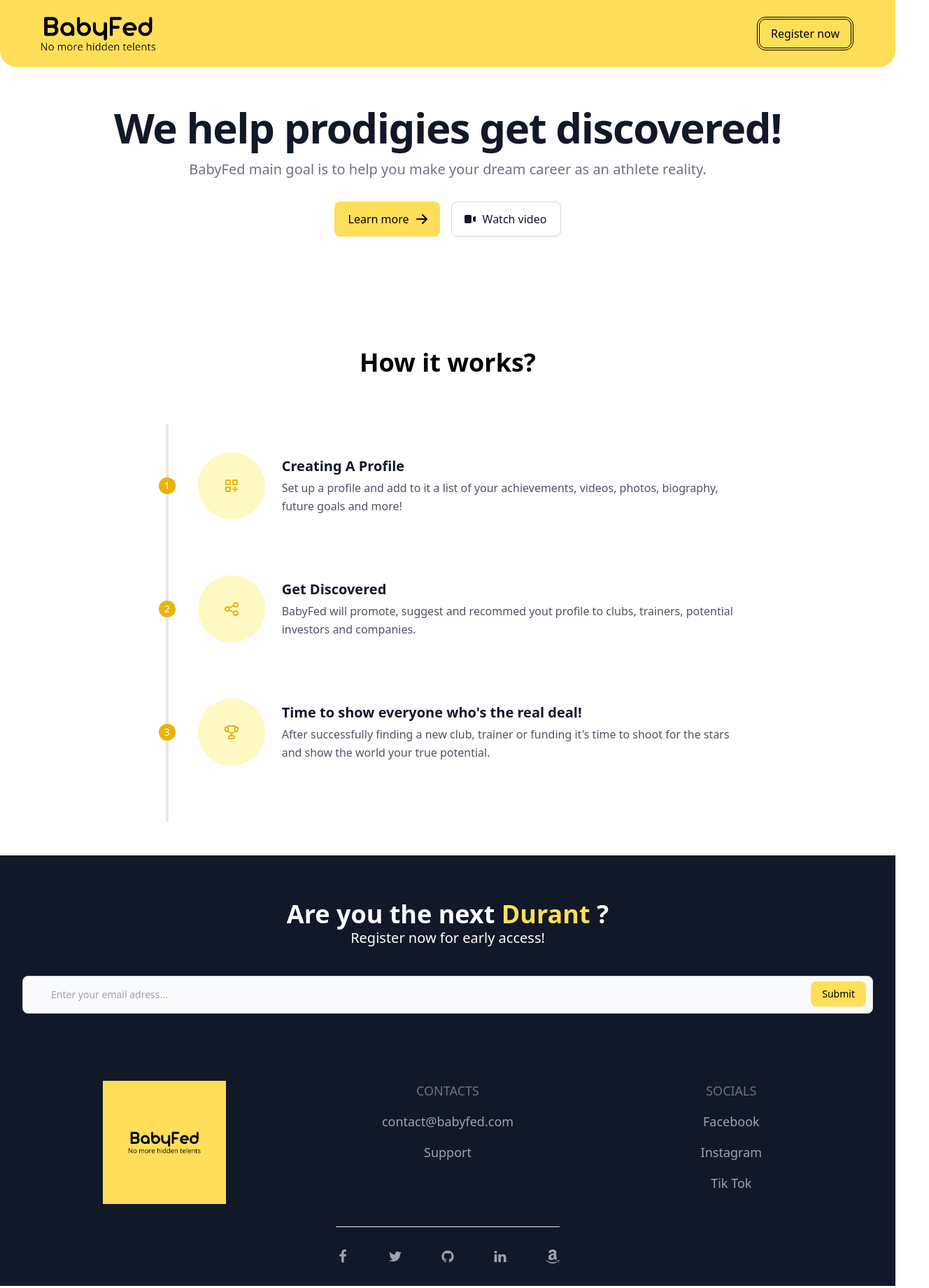
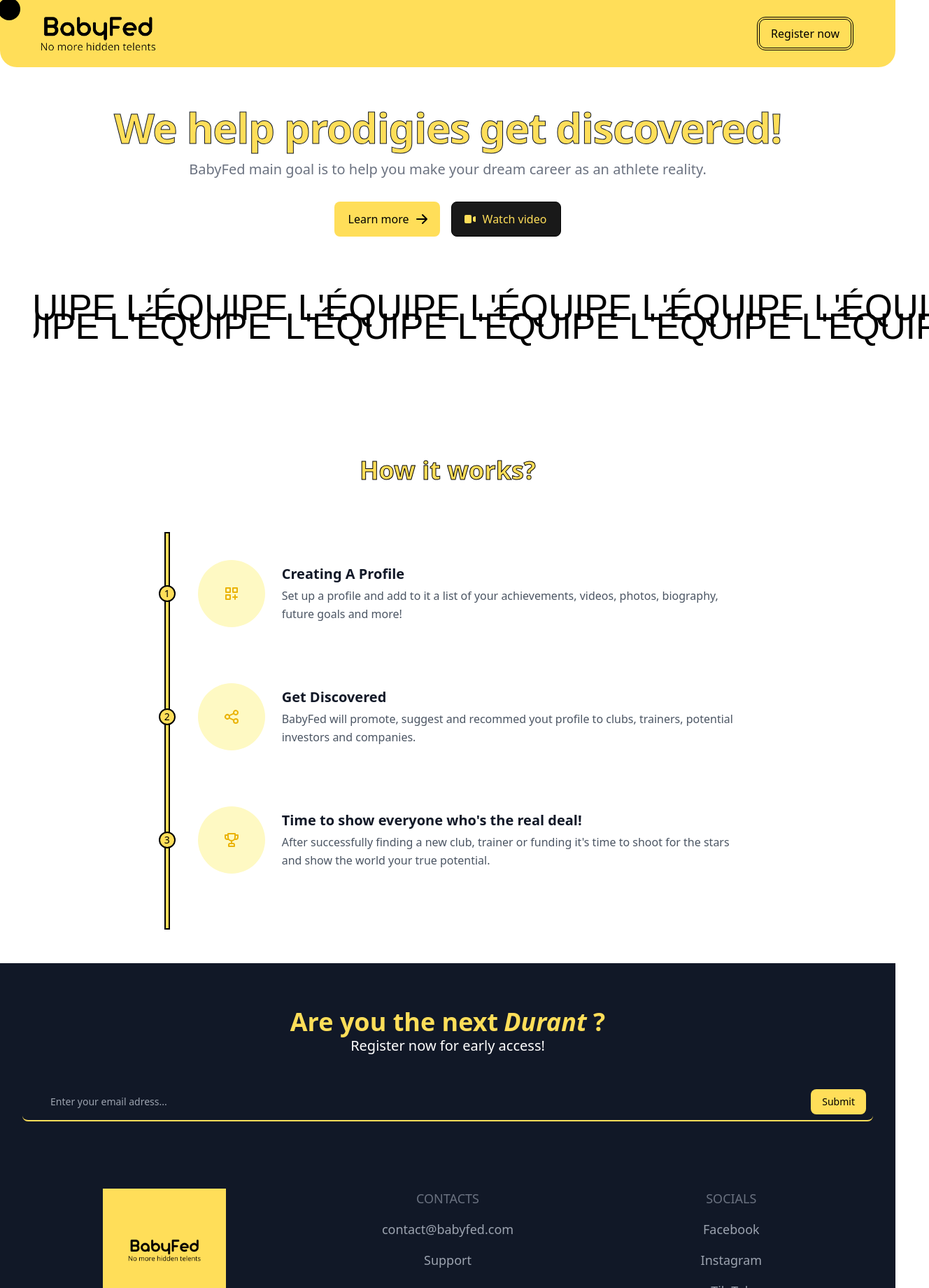
Before and after one commit to alansshots/babyfed, a React (Create React App) app: page / in a window 1280 px wide. Shown: the top 1840 px of the page at 70% size, 1328 px wide, since content can reach past the window. Built offline with nearby package versions, Linux system fonts and the light colour scheme; the HTML template or start-up script is replaced by a standard one.

Commit message:
cursor + visual effects

```diff
--- a/package.json
+++ b/package.json
@@ -11,6 +11,7 @@
     "@testing-library/jest-dom": "^5.16.5",
     "@testing-library/react": "^13.4.0",
     "@testing-library/user-event": "^13.5.0",
+    "framer-motion": "^7.5.3",
     "react": "^18.2.0",
     "react-dom": "^18.2.0",
     "react-icons": "^4.4.0",
--- a/src/App.css
+++ b/src/App.css
@@ -1,3 +1,11 @@
+* {
+   cursor: none;
+}
+
+*:focus {
+   outline: none;
+}
+
 .box {
     margin: 50px;
     border: 2px solid #ffde59;
@@ -11,3 +19,71 @@
     margin-left: 10px;
     padding: 0 10px;
  }
+
+ .strokeme {
+   -webkit-text-fill-color: #ffde59;
+   -webkit-text-stroke: 1px;
+ }
+
+/* Text scroll */
+.text-scroll {
+  color: rgba(var(--clr-primary), 1);
+  display: flex;
+  overflow: hidden;
+  font-family: "Barlow Condensed", sans-serif;
+  font-size: clamp(30px, 5vw, 4vw);
+  font-weight: 300;
+  text-transform: uppercase;
+  width: 100vw;
+}
+.text-scroll p {
+  margin: 0;
+  padding: 0 20px 0 0;
+  white-space: nowrap;
+}
+.text-scroll.text-scroll-ltr {
+  transform: translateY(-50px);
+}
+.text-scroll.text-scroll-ltr p {
+  animation: scroll-ltr 40s infinite linear;
+  color: rgba(var(--clr-primary), 0.25);
+}
+.text-scroll.text-scroll-rtl p {
+  animation: scroll-rtl 40s infinite linear;
+}
+
+/* Animation */
+@keyframes scroll-ltr {
+  0% {
+    transform: translate3d(-100%, 0, 0);
+    visibility: visible;
+  }
+  100% {
+    transform: translate3d(0, 0, 0);
+  }
+}
+@keyframes scroll-rtl {
+  0% {
+    transform: translate3d(0, 0, 0);
+    visibility: visible;
+  }
+  100% {
+    transform: translate3d(-100%, 0, 0);
+  }
+}
+
+
+@keyframes hover {
+  0% {
+    opacity: 0.1;
+    margin: 3px;
+  }
+  50% {
+    opacity: 1;
+    margin: 5px;
+  }
+  100% {
+    opacity: 0.1;
+    margin: 3px;
+  }
+}
--- a/src/App.js
+++ b/src/App.js
@@ -1,4 +1,7 @@
 import './App.css';
+import { useState, useEffect } from 'react';
+import { motion } from "framer-motion"
+
 
 import Navbar from './components/Navbar';
 import About from './components/About';
@@ -7,8 +10,42 @@
 import Footer from './components/Footer';
 
 function App() {
+  const [mousePosition, setMousePosition] = useState({
+    x: 0,
+    y: 0
+  })
+
+  useEffect(() => {
+    const mouseMove = (e) => {
+      setMousePosition({
+        x: e.clientX,
+        y: e.clientY
+      })
+    }
+
+    window.addEventListener('mousemove', mouseMove)
+
+    return () => {
+      window.removeEventListener('mousemove', mouseMove)
+    }
+  }, [])
+
+  const variants = {
+    default: {
+      x: mousePosition.x - 3,
+      y: mousePosition.y - 3,
+      background: '#ffde59',
+      mixBlendMode: 'difference',
+      // color:'#000'
+    },
+  }
+
   return (
     <div className="App">
+      <motion.div
+      variants={variants}
+      animate="default"
+      className='cursor pointer-events-none bg-gray-900 w-[32px] h-[32px] rounded-full z-50 fixed top-0 left-0'></motion.div>
       <Navbar/>
       <About/>
       <Steps/>
--- a/src/components/About.jsx
+++ b/src/components/About.jsx
@@ -1,43 +1,49 @@
 import React from 'react'
-
-import Basketball from '../assets/basketball.gif'
+import { motion } from "framer-motion"
 
 const About = () => {
   return (
-    // <div className='About flex flex-col sm:flex-row justify-between items-center m-5'>
-    //     <div>
-    //       <img src={Basketball} alt="tennis player" className='' />
-    //     </div>
-
-    //     <div className="box m-2">
-    //       <h3 className='text-3xl font-bold'>Whats's the Idea?</h3>
-    //         <p className='py-4 px-5'>
-    //           Lorem ipsum dolor sit amet consectetur adipisicing elit. Reiciendis, sed odio dolor nobis debitis porro.
-    //         </p>
-    //         <p className='pb-4 px-5'>
-    //           Lorem ipsum dolor sit amet, consectetur adipisicing elit. Vitae necessitatibus, laudantium hic aperiam ullam aspernatur sapiente, corporis eius modi totam inventore officiis ratione dolores sed?
-    //         </p>
-    //     </div>
-    // </div>
-    <div className='About'>
-      <section className="bg-white">
+    <motion.div
+    initial={{ opacity: 0 }}
+    whileInView={{ opacity: 1 }}
+    viewport={{ once: true }}
+    className='About'>
+    <section className="">
     <div className="pb-8 px-4 mx-auto max-w-screen-xl text-center lg:py-14 lg:px-12">
         {/* <a href="#" className="inline-flex justify-between items-center py-1 px-1 pr-4 mb-7 text-sm text-gray-700 bg-gray-100 rounded-full" role="alert">
             <span className="text-xs bg-primary-600 rounded-full px-4 py-1.5 mr-3">New</span> <span className="text-sm font-medium">Flowbite is out! See what's new</span>
             <svg className="ml-2 w-5 h-5" fill="currentColor" viewBox="0 0 20 20" xmlns="http://www.w3.org/2000/svg"><path fill-rule="evenodd" d="M7.293 14.707a1 1 0 010-1.414L10.586 10 7.293 6.707a1 1 0 011.414-1.414l4 4a1 1 0 010 1.414l-4 4a1 1 0 01-1.414 0z" clip-rule="evenodd"></path></svg>
         </a> */}
-        <h1 className="mb-4 text-4xl font-extrabold tracking-tight leading-none text-gray-900 md:text-5xl lg:text-6xl">We help prodigies get discovered!</h1>
+        <h1 className="strokeme mb-4 text-4xl font-extrabold tracking-tight leading-none text-gray-900 md:text-5xl lg:text-6xl">We help prodigies get discovered!</h1>
         <p className="mb-8 text-lg font-normal text-gray-500 lg:text-xl sm:px-16 xl:px-48">BabyFed main goal is to help you make your dream career as an athlete reality.</p>
         <div className="flex flex-col mb-8 lg:mb-16 space-y-4 sm:flex-row sm:justify-center sm:space-y-0 sm:space-x-4">
-            <a href="#" className="inline-flex justify-center items-center py-3 px-5 text-base font-medium text-center rounded-lg bg-[#ffde59] hover:bg-[#ffde20] focus:ring-4 focus:ring-primary-300">
+            <motion.button
+            whileHover={{ scale: 1.1 }}
+            whileTap={{ scale: 0.9 }}
+            className="inline-flex justify-center items-center py-3 px-5 text-base font-medium text-center rounded-lg bg-[#ffde59] hover:bg-[#ffde20] focus:ring-4 focus:ring-primary-300 cursor-none">
                 Learn more
                 <svg className="ml-2 -mr-1 w-5 h-5" fill="currentColor" viewBox="0 0 20 20" xmlns="http://www.w3.org/2000/svg"><path fill-rule="evenodd" d="M10.293 3.293a1 1 0 011.414 0l6 6a1 1 0 010 1.414l-6 6a1 1 0 01-1.414-1.414L14.586 11H3a1 1 0 110-2h11.586l-4.293-4.293a1 1 0 010-1.414z" clip-rule="evenodd"></path></svg>
-            </a>
-            <a href="#" className="inline-flex justify-center items-center py-3 px-5 text-base font-medium text-center text-gray-900 rounded-lg border border-gray-300 hover:bg-gray-100 focus:ring-4 focus:ring-gray-100">
+            </motion.button>
+            <motion.button
+            whileHover={{ scale: 1.1 }}
+            whileTap={{ scale: 0.9 }}
+            className="inline-flex justify-center items-center py-3 px-5 text-base font-medium text-center text-[#ffde59] rounded-lg border border-[#000] bg-[#000]/90 focus:ring-4 focus:ring-gray-100 cursor-none">
                 <svg className="mr-2 -ml-1 w-5 h-5" fill="currentColor" viewBox="0 0 20 20" xmlns="http://www.w3.org/2000/svg"><path d="M2 6a2 2 0 012-2h6a2 2 0 012 2v8a2 2 0 01-2 2H4a2 2 0 01-2-2V6zM14.553 7.106A1 1 0 0014 8v4a1 1 0 00.553.894l2 1A1 1 0 0018 13V7a1 1 0 00-1.447-.894l-2 1z"></path></svg>
                 Watch video
-            </a>
+            </motion.button>
         </div>
+
+        <div className="text-scroll text-scroll-rtl left-0">
+            <p>L'équipe  L'équipe  L'équipe  L'équipe  L'équipe  L'équipe  L'équipe  L'équipe  L'équipe  L'équipe</p>
+            <p>L'équipe  L'équipe  L'équipe  L'équipe  L'équipe  L'équipe  L'équipe  L'équipe  L'équipe  L'équipe</p>
+        </div>
+
+        <div className="text-scroll text-scroll-ltr left-0">
+          <p>L'équipe  L'équipe  L'équipe  L'équipe  L'équipe  L'équipe  L'équipe  L'équipe  L'équipe  L'équipe</p>
+          <p>L'équipe  L'équipe  L'équipe  L'équipe  L'équipe  L'équipe  L'équipe  L'équipe  L'équipe  L'équipe</p>
+        </div>
+
+
         {/* <div className="px-4 mx-auto text-center md:max-w-screen-md lg:max-w-screen-lg lg:px-36">
             <span className="font-semibold text-gray-400 uppercase">FEATURED IN</span>
             <div className="flex flex-wrap justify-center items-center mt-8 text-gray-500 sm:justify-between">
@@ -70,10 +76,10 @@
                     </svg>
                 </a>
             </div>
-        </div>  */}
+    </div> */}
     </div>
 </section>
-    </div>
+    </motion.div>
   )
 }
 
--- a/src/components/Footer.jsx
+++ b/src/components/Footer.jsx
@@ -57,37 +57,8 @@
                         </div>
                     </li>
                 </ul>
-                <div className="pt-8 flex border-t border-gray-200 max-w-xs mx-auto items-center justify-between">
-                    <a href="#">
-                        <svg width="20" height="20" fill="currentColor" className="text-xl hover:text-gray-800 dark:hover:text-white transition-colors duration-200" viewBox="0 0 1792 1792" xmlns="http://www.w3.org/2000/svg">
-                            <path d="M1343 12v264h-157q-86 0-116 36t-30 108v189h293l-39 296h-254v759h-306v-759h-255v-296h255v-218q0-186 104-288.5t277-102.5q147 0 228 12z">
-                            </path>
-                        </svg>
-                    </a>
-                    <a href="#">
-                        <svg width="20" height="20" fill="currentColor" className="text-xl hover:text-gray-800 dark:hover:text-white transition-colors duration-200" viewBox="0 0 1792 1792" xmlns="http://www.w3.org/2000/svg">
-                            <path d="M1684 408q-67 98-162 167 1 14 1 42 0 130-38 259.5t-115.5 248.5-184.5 210.5-258 146-323 54.5q-271 0-496-145 35 4 78 4 225 0 401-138-105-2-188-64.5t-114-159.5q33 5 61 5 43 0 85-11-112-23-185.5-111.5t-73.5-205.5v-4q68 38 146 41-66-44-105-115t-39-154q0-88 44-163 121 149 294.5 238.5t371.5 99.5q-8-38-8-74 0-134 94.5-228.5t228.5-94.5q140 0 236 102 109-21 205-78-37 115-142 178 93-10 186-50z">
-                            </path>
-                        </svg>
-                    </a>
-                    <a href="#">
-                        <svg xmlns="http://www.w3.org/2000/svg" width="20" height="20" fill="currentColor" className="text-xl hover:text-gray-800 dark:hover:text-white transition-colors duration-200" viewBox="0 0 1792 1792">
-                            <path d="M896 128q209 0 385.5 103t279.5 279.5 103 385.5q0 251-146.5 451.5t-378.5 277.5q-27 5-40-7t-13-30q0-3 .5-76.5t.5-134.5q0-97-52-142 57-6 102.5-18t94-39 81-66.5 53-105 20.5-150.5q0-119-79-206 37-91-8-204-28-9-81 11t-92 44l-38 24q-93-26-192-26t-192 26q-16-11-42.5-27t-83.5-38.5-85-13.5q-45 113-8 204-79 87-79 206 0 85 20.5 150t52.5 105 80.5 67 94 39 102.5 18q-39 36-49 103-21 10-45 15t-57 5-65.5-21.5-55.5-62.5q-19-32-48.5-52t-49.5-24l-20-3q-21 0-29 4.5t-5 11.5 9 14 13 12l7 5q22 10 43.5 38t31.5 51l10 23q13 38 44 61.5t67 30 69.5 7 55.5-3.5l23-4q0 38 .5 88.5t.5 54.5q0 18-13 30t-40 7q-232-77-378.5-277.5t-146.5-451.5q0-209 103-385.5t279.5-279.5 385.5-103zm-477 1103q3-7-7-12-10-3-13 2-3 7 7 12 9 6 13-2zm31 34q7-5-2-16-10-9-16-3-7 5 2 16 10 10 16 3zm30 45q9-7 0-19-8-13-17-6-9 5 0 18t17 7zm42 42q8-8-4-19-12-12-20-3-9 8 4 19 12 12 20 3zm57 25q3-11-13-16-15-4-19 7t13 15q15 6 19-6zm63 5q0-13-17-11-16 0-16 11 0 13 17 11 16 0 16-11zm58-10q-2-11-18-9-16 3-14 15t18 8 14-14z">
-                            </path>
-                        </svg>
-                    </a>
-                    <a href="#">
-                        <svg width="20" height="20" fill="currentColor" className="text-xl hover:text-gray-800 dark:hover:text-white transition-colors duration-200" viewBox="0 0 1792 1792" xmlns="http://www.w3.org/2000/svg">
-                            <path d="M477 625v991h-330v-991h330zm21-306q1 73-50.5 122t-135.5 49h-2q-82 0-132-49t-50-122q0-74 51.5-122.5t134.5-48.5 133 48.5 51 122.5zm1166 729v568h-329v-530q0-105-40.5-164.5t-126.5-59.5q-63 0-105.5 34.5t-63.5 85.5q-11 30-11 81v553h-329q2-399 2-647t-1-296l-1-48h329v144h-2q20-32 41-56t56.5-52 87-43.5 114.5-15.5q171 0 275 113.5t104 332.5z">
-                            </path>
-                        </svg>
-                    </a>
-                    <a href="#">
-                        <svg width="20" height="20" fill="currentColor" className="text-xl hover:text-gray-800 dark:hover:text-white transition-colors duration-200" viewBox="0 0 1792 1792" xmlns="http://www.w3.org/2000/svg">
-                            <path d="M1551 1476q15-6 26-3t11 17.5-15 33.5q-13 16-44 43.5t-95.5 68-141 74-188 58-229.5 24.5q-119 0-238-31t-209-76.5-172.5-104-132.5-105-84-87.5q-8-9-10-16.5t1-12 8-7 11.5-2 11.5 4.5q192 117 300 166 389 176 799 90 190-40 391-135zm207-115q11 16 2.5 69.5t-28.5 102.5q-34 83-85 124-17 14-26 9t0-24q21-45 44.5-121.5t6.5-98.5q-5-7-15.5-11.5t-27-6-29.5-2.5-35 0-31.5 2-31 3-22.5 2q-6 1-13 1.5t-11 1-8.5 1-7 .5h-10l-3-.5-2-1.5-1.5-3q-6-16 47-40t103-30q46-7 108-1t76 24zm-394-443q0 31 13.5 64t32 58 37.5 46 33 32l13 11-227 224q-40-37-79-75.5t-58-58.5l-19-20q-11-11-25-33-38 59-97.5 102.5t-127.5 63.5-140 23-137.5-21-117.5-65.5-83-113-31-162.5q0-84 28-154t72-116.5 106.5-83 122.5-57 130-34.5 119.5-18.5 99.5-6.5v-127q0-65-21-97-34-53-121-53-6 0-16.5 1t-40.5 12-56 29.5-56 59.5-48 96l-294-27q0-60 22-119t67-113 108-95 151.5-65.5 190.5-24.5q100 0 181 25t129.5 61.5 81 83 45 86 12.5 73.5v589zm-672 21q0 86 70 133 66 44 139 22 84-25 114-123 14-45 14-101v-162q-59 2-111 12t-106.5 33.5-87 71-32.5 114.5z">
-                            </path>
-                        </svg>
-                    </a>
+                <div className="pt-8 flex border-t border-gray-200 max-w-xs mx-auto items-center justify-center">
+                    <h6>All Rights Reserved &copy; Babyfed 2022</h6>
                 </div>
             </div>
         </footer>
--- a/src/components/Navbar.jsx
+++ b/src/components/Navbar.jsx
@@ -1,16 +1,21 @@
 import React from 'react'
+import { motion } from "framer-motion"
 
 import Logo from '../assets/BabyFed-no-bg.png'
 
 const Navbar = () => {
   return (
-    <div className='Navbar flex flex-row justify-between items-center bg-[#ffde59] p-5 rounded-b-3xl sticky top-0 z-50'>
+    <div className='Navbar flex flex-row justify-between items-center bg-[#ffde59] p-5 rounded-b-3xl sticky top-0 z-20'>
         <div className='ml-2'>
             <img src={Logo} alt="logo babyfed" className='sm:h-14' />
         </div>
 
         <div className='mr-10'>
-            <button className='border-double border-4 border-black px-4 py-2 rounded-xl'>Register now</button>
+            <motion.button
+            whileHover={{ scale: 1.1 }}
+            whileTap={{ scale: 0.9 }}
+            className='border-double border-4 border-black px-4 py-2 rounded-xl cursor-none'>
+            Register now</motion.button>
         </div>
     </div>
   )
--- a/src/components/Register.jsx
+++ b/src/components/Register.jsx
@@ -1,4 +1,5 @@
 import React from 'react'
+import { motion } from "framer-motion"
 import { useState, useEffect } from 'react'
 
 const Register = () => {
@@ -10,20 +11,23 @@
     useEffect(() => {
       const interval = setInterval(() => {
         setIndex(index + 1);
-      }, 5000);
+      }, 3000);
       return () => clearInterval(interval);
     });
-
-    // https://script.google.com/macros/s/AKfycbxMnvlhPbAoRDY2nMQ_nkLTnfCjpNaQnSaiB1NQ428Y5r6qxQPcz_04Mo1-X32dxRlpdQ/exec
-    // AKfycbxMnvlhPbAoRDY2nMQ_nkLTnfCjpNaQnSaiB1NQ428Y5r6qxQPcz_04Mo1-X32dxRlpdQ
 
   return (
     <div className='Register'>
         <div className="bg-gray-900">
             <div className="text-center w-full mx-auto py-12 px-4 sm:px-6 lg:py-16 lg:px-8 z-20">
                 <h2 className="text-3xl font-extrabold text-black sm:text-4xl mb-10">
-                    <span className="block text-white">
-                        Are you the next <span className="text-[#ffde59]">{loopArr[index]}</span> ?
+                    <span className="block text-[#ffde59]">
+                        Are you the next
+                        <motion.span
+                        initial={{ opacity: 0, scale: 0.5 }}
+                        animate={{ opacity: 1, scale: 1 }}
+                        transition={{ duration: 0.5 }}
+                        className="text-[#ffde59] ml-2 italic">{ (loopArr[index]) }
+                        </motion.span> ?
                     </span>
                     <span className="block font-normal text-xl text-white">
                         Register now for early access!
@@ -33,8 +37,12 @@
                     <form method="POST" action="https://api.sheetmonkey.io/form/r8Yx8HY6P3yywAucFi4Jck">
                         <label for="search" className="mb-2 text-sm font-medium text-gray-900 sr-only">Your Email</label>
                         <div className="relative">
-                            <input name="Email" type="email" id="email" className="block p-4 pl-10 w-full text-sm text-gray-900 bg-gray-50 rounded-lg border border-gray-300 focus:ring-blue-500 focus:border-blue-500" placeholder="Enter your email adress..." required=""/>
-                            <button type="submit" className="text-black font-bold absolute right-2.5 bottom-2.5 bg-[#ffde59] hover:bg-[#ffde30] focus:outline-none font-medium rounded-lg text-sm px-4 py-2">Submit</button>
+                            <input name="Email" type="email" id="email" className="block p-4 pl-10 w-full text-sm text-[#ffde59] rounded-lg border-b-2 border-[#ffde59] bg-transparent outline-0" placeholder="Enter your email adress..." required=""/>
+                            <motion.button
+                            whileHover={{ scale: 1.1 }}
+                            whileTap={{ scale: 0.9 }}
+                            type="submit" className="text-black font-bold absolute right-2.5 bottom-2.5 bg-[#ffde59] hover:bg-[#ffde30] focus:outline-none font-medium rounded-lg text-sm px-4 py-2 cursor-none">
+                            Submit</motion.button>
                         </div>
                     </form>
                 </div>
--- a/src/components/Steps.jsx
+++ b/src/components/Steps.jsx
@@ -1,21 +1,27 @@
 import React from 'react'
+import { motion } from "framer-motion"
 import { UilCreateDashboard } from '@iconscout/react-unicons'
 import { UilShareAlt } from '@iconscout/react-unicons'
 import { UilTrophy } from '@iconscout/react-unicons'
 
 const Steps = () => {
   return (
-    <div className='Steps'>
-      <h2 className="text-3xl text-center font-extrabold text-black sm:text-4xl mt-10 mb-5">
+    <motion.div
+    initial={{ opacity: 0 }}
+    whileInView={{opacity: 1 }}
+    viewport={{ once: true }}
+    className='Steps'>
+      <h2 className="strokeme text-3xl text-center font-extrabold text-black sm:text-4xl mt-10 mb-5">
         How it works?
         </h2>
-        <section className="text-gray-600 body-font">
+        <div
+        className="text-gray-600 body-font">
           <div className="container px-5 py-12 mx-auto flex flex-wrap">
             <div className="flex relative pt-10 pb-20 sm:items-center md:w-2/3 mx-auto">
               <div className="h-full w-6 absolute inset-0 flex items-center justify-center">
-                <div className="h-full w-1 bg-gray-200 pointer-events-none"></div>
+                <div className="h-full w-2 bg-[#ffde59] border-2 border-b-0 border-[#000] pointer-events-none"></div>
               </div>
-              <div className="flex-shrink-0 w-6 h-6 rounded-full mt-10 sm:mt-0 inline-flex items-center justify-center bg-yellow-500 text-white relative z-10 title-font font-medium text-sm">1</div>
+              <div className="flex-shrink-0 w-6 h-6 border-2 border-[#000] rounded-full mt-10 sm:mt-0 inline-flex items-center justify-center bg-[#ffde59] text-[#000] relative z-10 title-font font-medium text-sm">1</div>
               <div className="flex-grow md:pl-8 pl-6 flex sm:items-center items-start flex-col sm:flex-row">
                 <div className="flex-shrink-0 w-24 h-24 bg-yellow-100 text-yellow-500 rounded-full inline-flex items-center justify-center">
                 <UilCreateDashboard/>
@@ -28,9 +34,9 @@
             </div>
             <div className="flex relative pb-20 sm:items-center md:w-2/3 mx-auto">
               <div className="h-full w-6 absolute inset-0 flex items-center justify-center">
-                <div className="h-full w-1 bg-gray-200 pointer-events-none"></div>
+                <div className="h-full w-2 bg-[#ffde59] border-2 border-t-0 border-b-0 border-[#000] pointer-events-none"></div>
               </div>
-              <div className="flex-shrink-0 w-6 h-6 rounded-full mt-10 sm:mt-0 inline-flex items-center justify-center bg-yellow-500 text-white relative z-10 title-font font-medium text-sm">2</div>
+              <div className="flex-shrink-0 w-6 h-6 border-2 border-[#000] rounded-full mt-10 sm:mt-0 inline-flex items-center justify-center bg-[#ffde59] text-[#000] relative z-10 title-font font-medium text-sm">2</div>
               <div className="flex-grow md:pl-8 pl-6 flex sm:items-center items-start flex-col sm:flex-row">
                 <div className="flex-shrink-0 w-24 h-24 bg-yellow-100 text-yellow-500 rounded-full inline-flex items-center justify-center">
                   <UilShareAlt/>
@@ -43,9 +49,9 @@
             </div>
             <div className="flex relative pb-20 sm:items-center md:w-2/3 mx-auto">
               <div className="h-full w-6 absolute inset-0 flex items-center justify-center">
-                <div className="h-full w-1 bg-gray-200 pointer-events-none"></div>
+                <div className="h-full w-2 bg-[#ffde59] border-2 border-t-0 border-[#000] pointer-events-none"></div>
               </div>
-              <div className="flex-shrink-0 w-6 h-6 rounded-full mt-10 sm:mt-0 inline-flex items-center justify-center bg-yellow-500 text-white relative z-10 title-font font-medium text-sm">3</div>
+              <div className="flex-shrink-0 w-6 h-6 border-2 border-[#000] rounded-full mt-10 sm:mt-0 inline-flex items-center justify-center bg-[#ffde59] text-[#000] relative z-10 title-font font-medium text-sm">3</div>
               <div className="flex-grow md:pl-8 pl-6 flex sm:items-center items-start flex-col sm:flex-row">
                 <div className="flex-shrink-0 w-24 h-24 bg-yellow-100 text-yellow-500 rounded-full inline-flex items-center justify-center">
                   <UilTrophy/>
@@ -57,8 +63,8 @@
               </div>
             </div>
           </div>
-        </section>
-    </div>
+        </div>
+    </motion.div>
   )
 }
 
```
Also changed, not shown: 1 other file (tests, documents, lock files or other folders).
